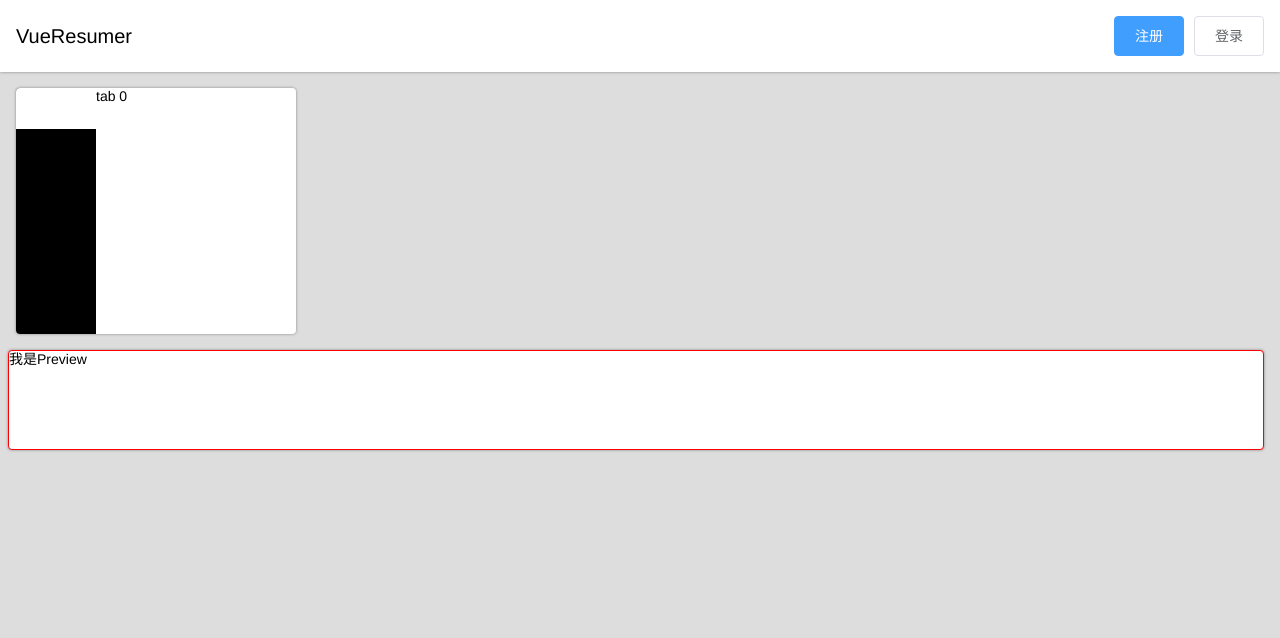
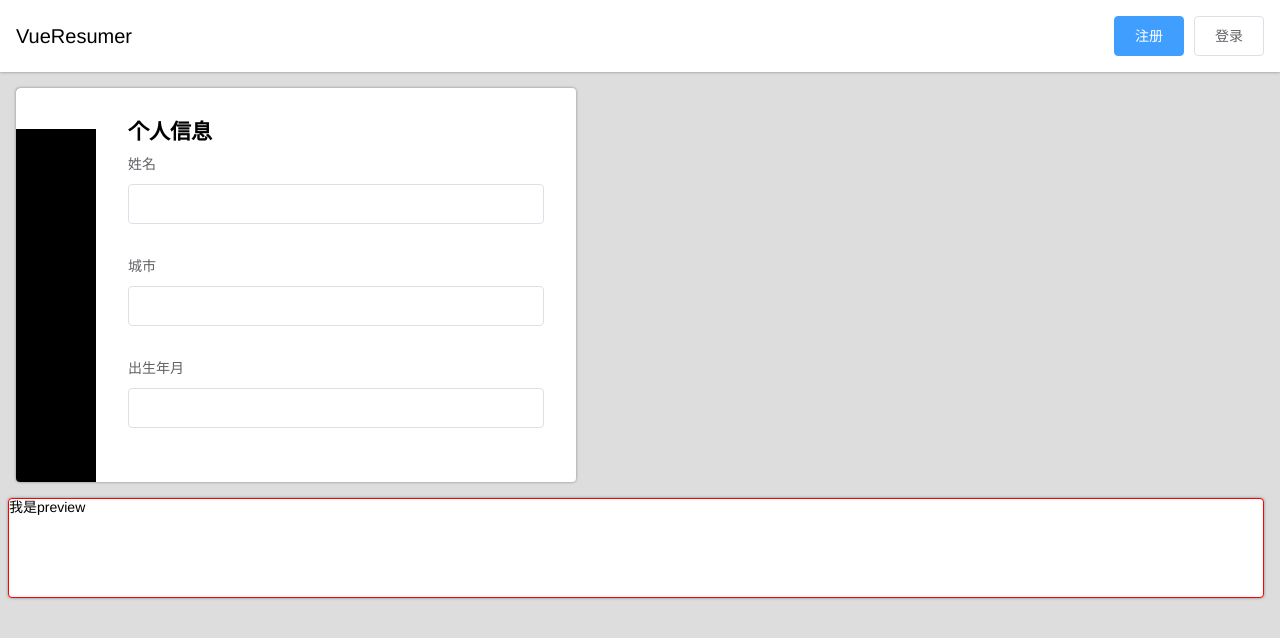
Before and after one commit to liqinan1994/vue-resume, a Vue app: page / in a window 1280 px wide. Shown: the top 638 px of the page. Built offline with nearby package versions, Linux system fonts and the light colour scheme.

Commit message:
完成个人信息和工作经历

```diff
--- a/src/App.vue
+++ b/src/App.vue
@@ -48,12 +48,12 @@
   flex: 1;
   background: #ddd;
     >.editor {
-    width: 20em;
+    width: 40em;
     margin: 16px 8px 16px 16px;
     background: #fff;
     box-shadow: 0 0 3px hsla(0,0,0,0.4);
     border-radius: 4px;
-    overflow: hidden;
+    overflow: auto;
   }
   >.preview {
     flex: 1;
--- a/src/components/Editor.vue
+++ b/src/components/Editor.vue
@@ -11,10 +11,28 @@
                 </li>
 			</ol>
 		</nav>
+
 		<ol class="panels">
-			<li v-for="i in [0,1,2,3,4,5]"
-                v-bind:class="{active:currentTab === i}">
-                tab {{i}}
+			<!-- 个人信息 -->
+			<li v-bind:class="{active:currentTab === 0}">
+				<profileEditor v-bind:profile="profile" />
+			</li>
+
+            <!-- 工作经历 -->
+			<li v-bind:class="{active:currentTab === 1}">
+                <workHistoryEditor v-bind:workHistory="workHistory" />
+			</li>
+			<li v-bind:class="{active:currentTab === 2}">
+				<h2>学习经历</h2>
+			</li>
+			<li v-bind:class="{active:currentTab === 3}">
+				<h2>个人项目</h2>
+			</li>
+			<li v-bind:class="{active:currentTab === 4}">
+				<h2>获奖经历</h2>
+			</li>
+			<li v-bind:class="{active:currentTab === 5}">
+				<h2>联系方式</h2>
 			</li>
 		</ol>
 
@@ -22,12 +40,27 @@
 </template>
 
 <script>
+    import profileEditor from './profileEditor'
+    import workHistoryEditor from './workHistoryEditor'
 	export default {
+		components: {
+			profileEditor,workHistoryEditor
+		},
 		data(){
 			return {
 				currentTab: 0,
-				icons: ['cardid','work1','book','heart','jiangbei1','phone']
+				icons: ['cardid','work1','book','heart','jiangbei1','phone'],
+				profile: {
+					name: '',
+					city: '',
+					birth: ''
+				},
+				workHistory: [
+                    {company: '', content: ''}
+				]
 			}
+		},
+		created(){
 		}
 	}
 </script>
@@ -56,11 +89,24 @@
 		    }
 		}
 		> .panels {
+			flex: 1;
 			> li {
 				display: none;
+				padding: 32px;
+				overflow: auto;
+				height: 100%; //待查
 				&.active {
 				   display: block;
+
 			    }
+			}
+			.container {
+				position: relative;
+				> .el-icon-delete {
+					position: absolute;
+					right: 0; top: 0;
+				}
+
 			}
 		}
 	}
--- a/src/components/Preview.vue
+++ b/src/components/Preview.vue
@@ -1,12 +1,13 @@
 <template>
 	<div id="Preview">
-		我是Preview
+		我是preview
 	</div>
 </template>
 
 <style>
 	#Preview {
-		border:1px solid red;
+		border: 1px solid red;
 		min-height: 100px;
+
 	}
 </style>
--- /dev/null
+++ b/src/components/profileEditor.vue
@@ -0,0 +1,22 @@
+<template>
+<div>
+	<h2>个人信息</h2>
+	<el-form>
+		<el-form-item label="姓名">
+		    <el-input v-model="profile.name" ></el-input>
+		</el-form-item>
+		<el-form-item label="城市">
+		    <el-input v-model="profile.city"></el-input>
+		</el-form-item>
+		<el-form-item label="出生年月">
+		    <el-input v-model="profile.birth"></el-input>
+		</el-form-item>
+	</el-form>
+</div>
+</template>
+
+<script>
+	export default {
+		props: ['profile']
+	}
+</script>
--- /dev/null
+++ b/src/components/workHistoryEditor.vue
@@ -0,0 +1,35 @@
+<template>
+	<div>
+		<h2>工作经历</h2>
+		<el-form>
+			<div class="container" v-for="(work,index) in workHistory">
+   			  <el-form-item label="公司">
+			    <el-input v-model="work.company" ></el-input>
+			  </el-form-item>
+   			  <el-form-item label="工作内容">
+			    <el-input v-model="work.content"></el-input>
+			  </el-form-item>
+			  <i class="el-icon-delete" v-on:click="removeWorkHistory(index)"></i>
+			  <hr style="marginBottom:8px">
+			  <el-button type="primary" v-on:click="addWrokHistory">添加经历</el-button>
+			</div>
+		</el-form>
+	</div>
+</template>
+
+<script>
+	export default {
+		props: ['workHistory'],
+		methods: {
+            addWrokHistory(){
+                this.workHistory.push({
+                	company:'',content:''
+                })
+            },
+
+            removeWorkHistory(index){
+            	this.workHistory.splice(index,1)
+            }
+		}
+	}
+</script>
```
